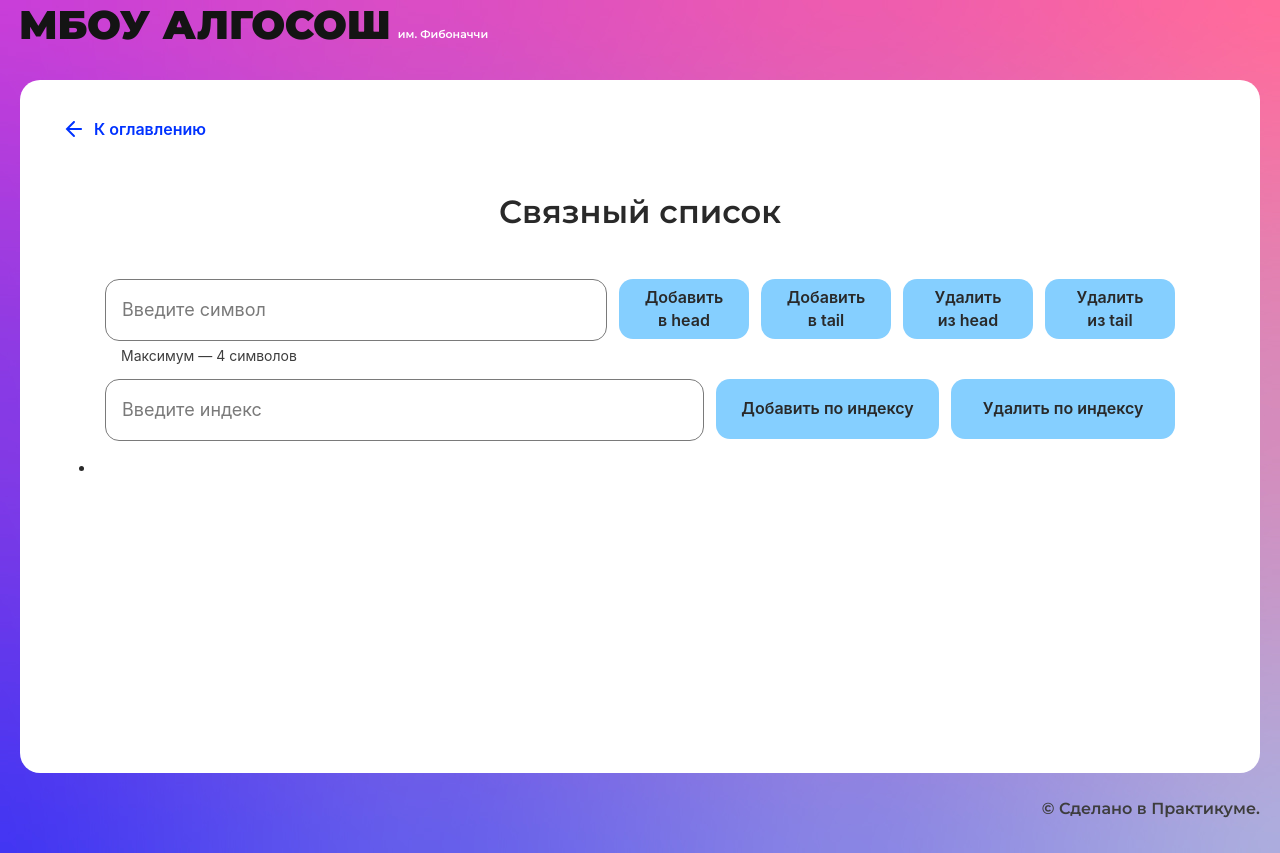
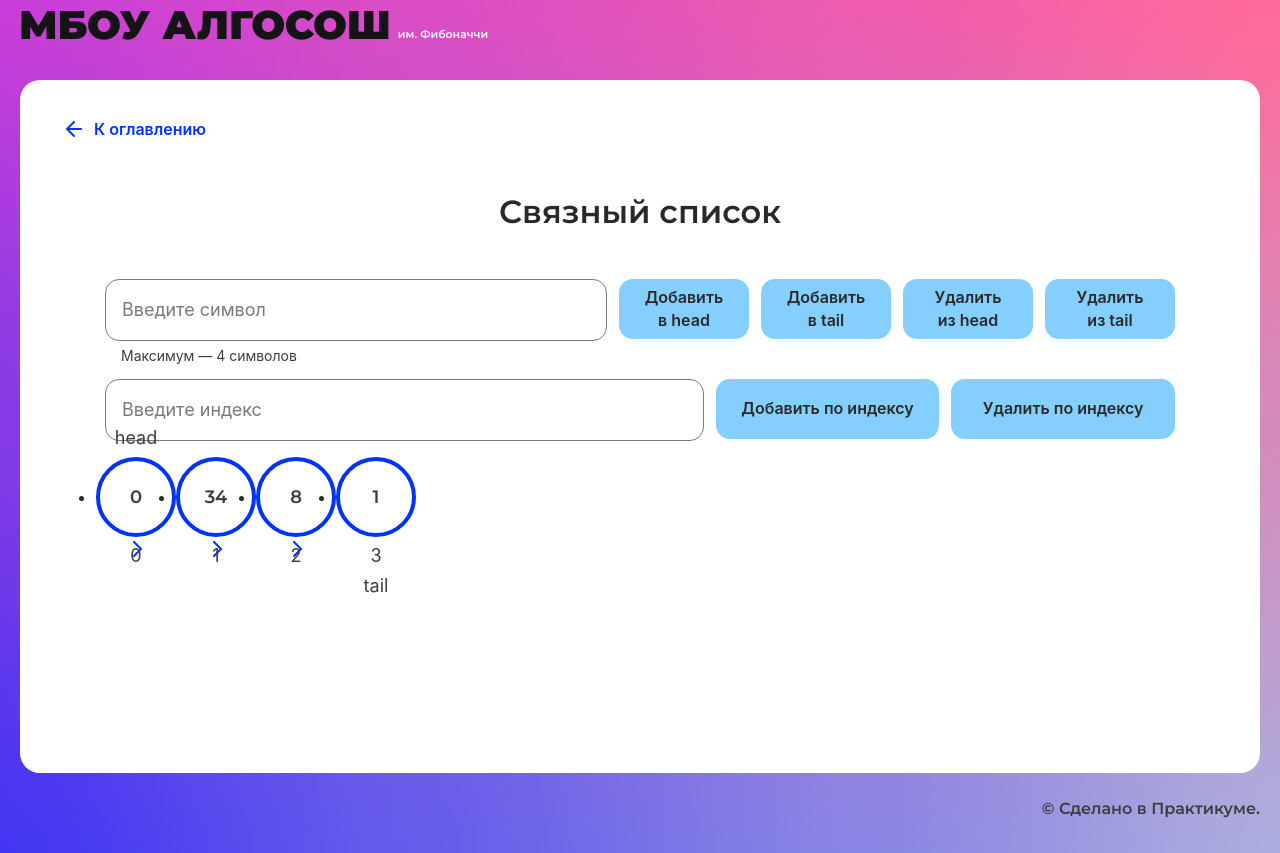
Before and after one commit to Phizick/alg, a React (Create React App) app: page /list in a window 1280 px wide. Built offline with nearby package versions, Linux system fonts and the light colour scheme.

Commit message:
list page small circle added

```diff
--- a/src/components/list-page/list-page.module.css
+++ b/src/components/list-page/list-page.module.css
@@ -11,3 +11,8 @@
     flex-direction: row;
     gap: 12px;
 }
+
+.ul {
+    display: flex;
+    flex-direction: row;
+}
--- a/src/components/list-page/list-page.tsx
+++ b/src/components/list-page/list-page.tsx
@@ -1,4 +1,4 @@
-import React, {FC, useState} from "react";
+import React, {FC, FormEvent, useState} from "react";
 import {SolutionLayout} from "../ui/solution-layout/solution-layout";
 import stylesListPage from "./list-page.module.css";
 import {Input} from "../ui/input/input";
@@ -7,6 +7,8 @@ import {initialArr, List, listArr} from "../../Utils/List";
 import {SHORT_DELAY_IN_MS} from "../../constants/delays";
 import {delay} from "../../Utils/Utils";
 import {ElementStates} from "../../types/element-states";
+import {Circle} from "../ui/circle/circle";
+import {ArrowIcon} from "../ui/icons/arrow-icon";
 
 export const ListPage: FC = () => {
 
@@ -14,8 +16,13 @@ export const ListPage: FC = () => {
     const [inputIndex, setIndex ] = useState(0)
     const [listArray, setListArray] = useState(listArr)
 
+    console.log(listArray)
+
     const itemsList = new List<string>(initialArr)
 
+    const handleInputValue = (e: FormEvent<HTMLInputElement>): void => {
+        setValue(e.currentTarget.value)
+    }
 
     const addToHead = async () => {
         itemsList.prepend(inputValue)
@@ -109,6 +116,8 @@ export const ListPage: FC = () => {
 
 
 
+
+
   return (
     <SolutionLayout title="Связный список">
       <form className={`${stylesListPage.container}`} onSubmit={(e) => e.preventDefault()}>
@@ -118,6 +127,7 @@ export const ListPage: FC = () => {
           extraClass={'input-style'}
           isLimitText={true}
           maxLength={4}
+          onChange={handleInputValue}
       />
       <Button text={'Добавить в head'}
               extraClass={'button-style'}
@@ -153,9 +163,30 @@ export const ListPage: FC = () => {
     </div>
       </form>
         <ul className={`${stylesListPage.ul}`}>
-            <li className={`${stylesListPage.li}`}>
+            {listArray.map((item: any, index: number) => {
+                console.log(item)
+                return (
+                    <li className={`${stylesListPage.li}`}>
+                        {item.smallItem && (
+                            <Circle letter={item.smallItem.value} state={item.smallItem.state} isSmall/>
+                        )}
+                        <Circle
+                            letter={item.value}
+                            index={index}
+                            head={index === 0 && !item.smallItem ? 'head' : ''}
+                            tail={index === listArray.length - 1 && !item.smallItem ? 'tail' : ''}
+                            state={item.state}
 
-            </li>
+                        />
+                        {index < listArray.length - 1 &&
+                        <ArrowIcon fill={item.state !== ElementStates.Changing ? '#0032FF' : '#D252E1'}/>
+                        }
+
+
+                    </li>
+                )
+            })}
+
         </ul>
     </SolutionLayout>
   );
```
